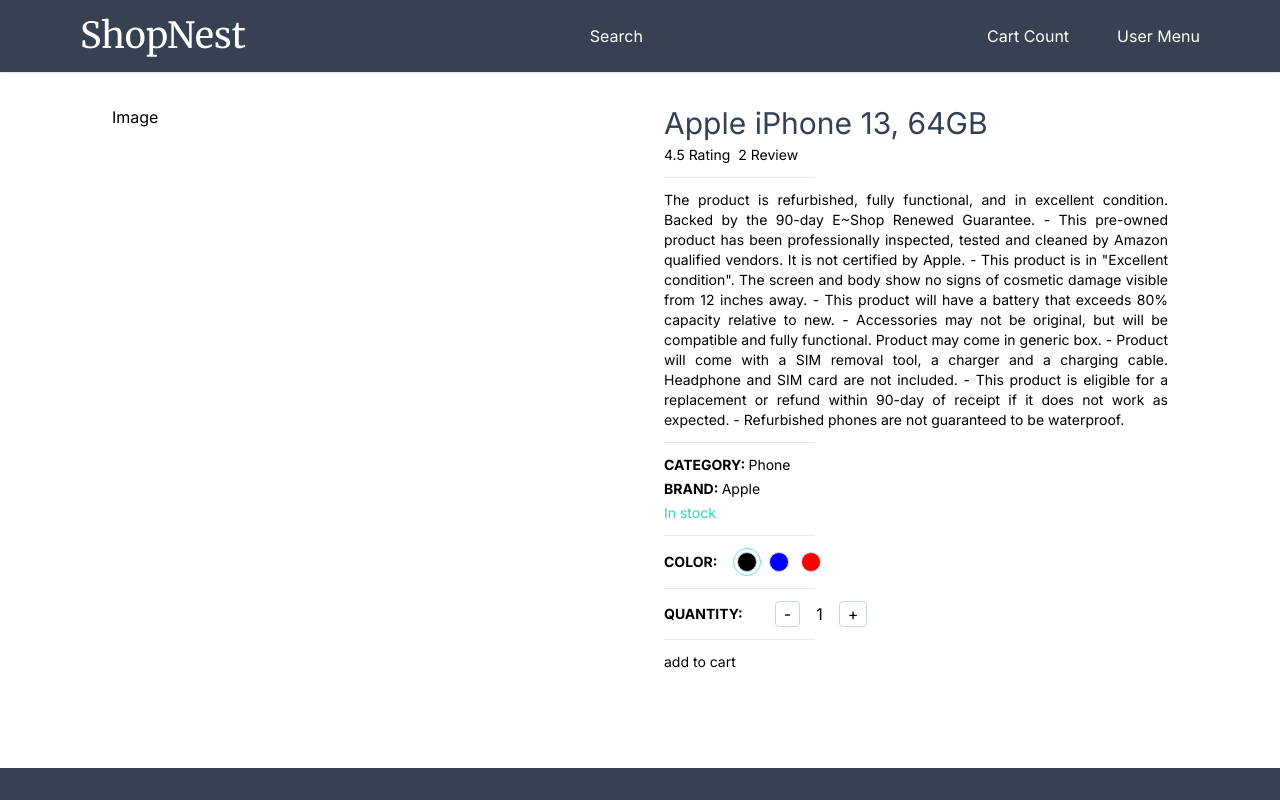
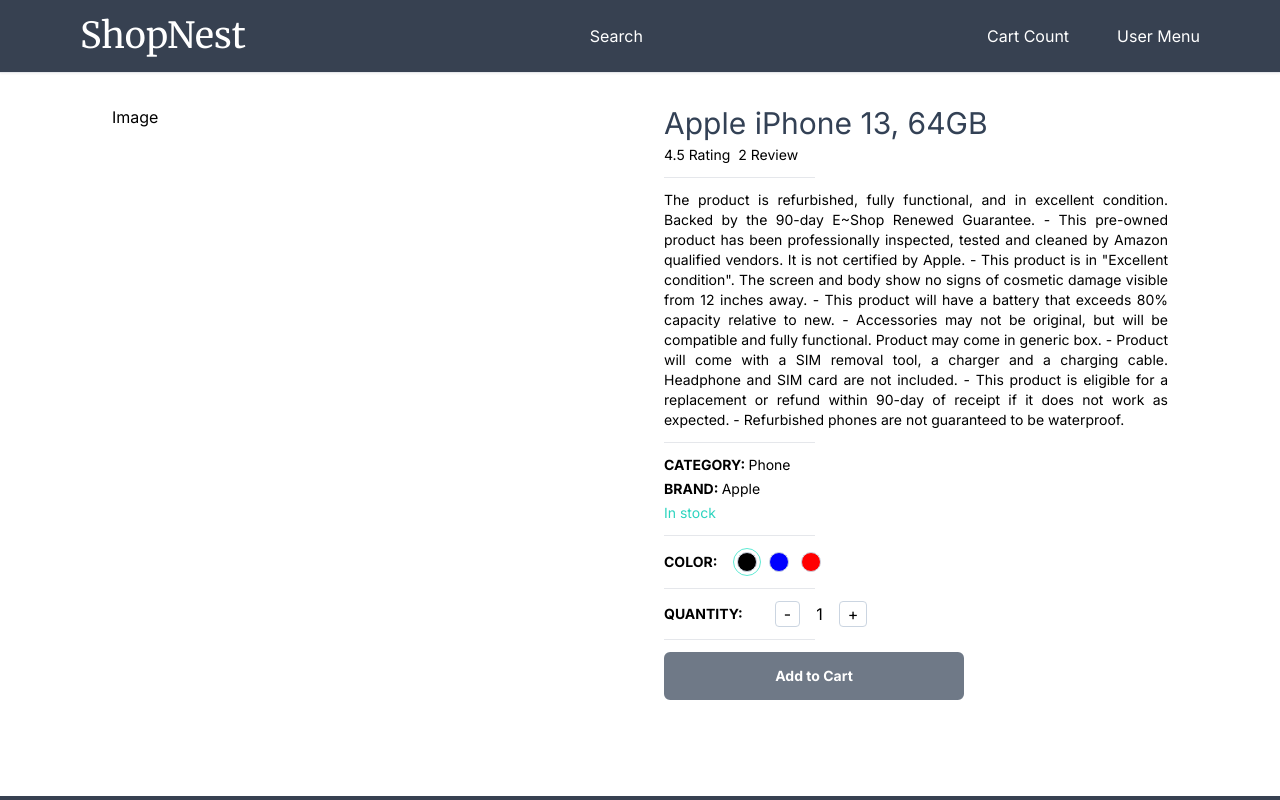
Before and after one commit to OneFriendlyCoder/ShopNest, a Next.js app: page /product/1 in a window 1280 px wide. Shown: the top 800 px of the page. Built offline with nearby package versions, Linux system fonts and the light colour scheme.

Commit message:
Button component styling and logic done

```diff
--- /dev/null
+++ b/src/app/components/Button.tsx
@@ -0,0 +1,31 @@
+"use client"
+import { IconType } from "react-icons"
+
+interface ButtonProps{
+    label: string,
+    disabled?: boolean,
+    outline?: boolean,
+    small?: boolean,
+    custom?: string,
+    icon?: IconType,
+    onClick: (e: React.MouseEvent<HTMLButtonElement>) => void
+}
+
+const Button: React.FC<ButtonProps> = ({
+    label,
+    disabled,
+    outline,
+    small,
+    custom,
+    icon: Icon,                     //if using a small letter React will not recognize it to be a component
+    onClick,
+}) => {
+    return (
+        <button disabled={disabled} className={`disabled: opacity-70 disabled:cursor-not-allowed rounded-md hover:opacity-80 transition w-full border-slate-700 flex items-center justify-center gap-2 ${outline ? "bg-white":"bg-slate-700"} ${outline? "text-slate-700": "text-white"} ${small? 'text-sm font-light':'text-md font-semibold'} ${small? 'py-1 px-2 border-[1px]' : 'py-3 px-4 border-2'} ${custom? custom : ''}`}>
+            {Icon && <Icon size={24}/>}
+            {label}
+        </button>
+    );
+}
+
+export default Button;
--- a/src/app/product/[productId]/ProductDetails.tsx
+++ b/src/app/product/[productId]/ProductDetails.tsx
@@ -3,6 +3,7 @@ import Image from "next/image";
 import { useState, useCallback } from "react";
 import SetColor from "@/app/components/products/SetColor";
 import SetQuantity from "@/app/components/products/SetQuantity";
+import Button from "@/app/components/Button";
 interface ProductDetailsProps{
     product: any;
 }
@@ -99,7 +100,7 @@ const ProductDetails: React.FC<ProductDetailsProps> = ({product}) => {
                 <Horizontal />
                 <SetQuantity cartProduct={cartProduct} handleQtyIncrease={handleQtyIncrease} handleQtyDecrease={handleQtyDecrease} />
                 <Horizontal />
-                <div>add to cart</div>
+                <div className="max-w-[300px]"><Button label="Add to Cart" onClick={()=>{}}/></div>
             </div>
         </div>
     );
```
